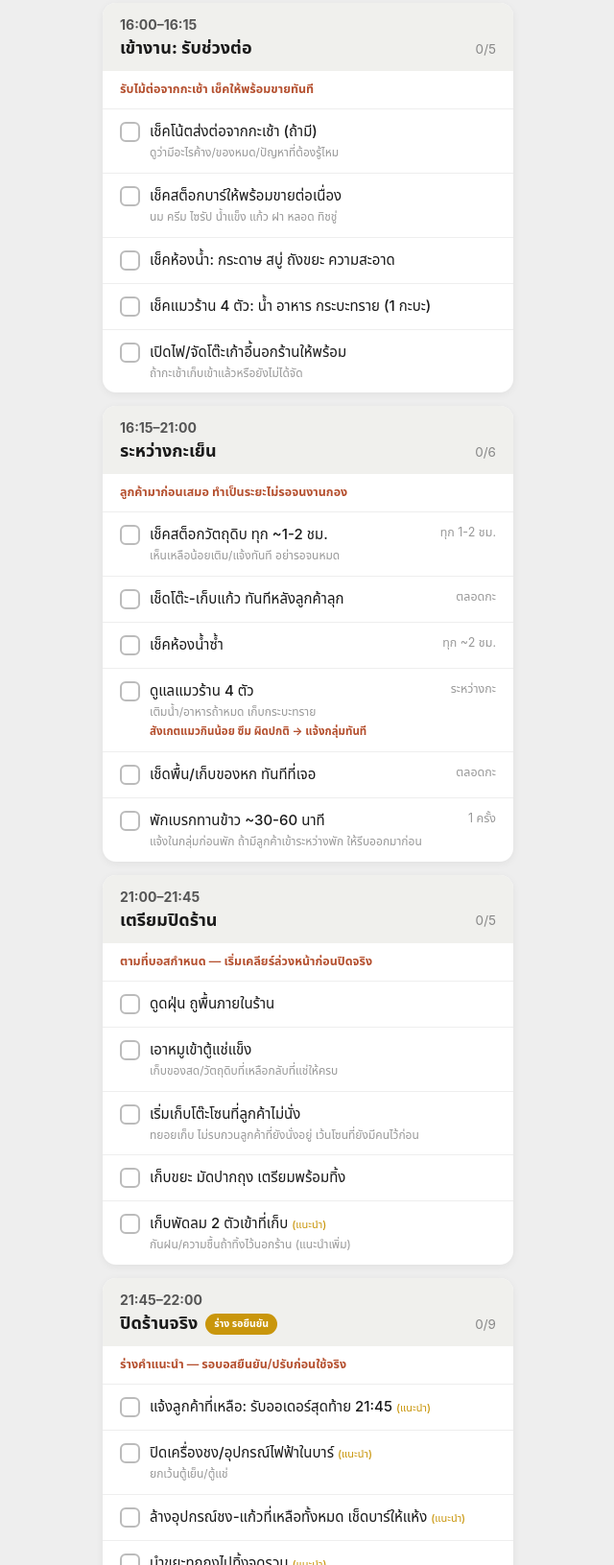
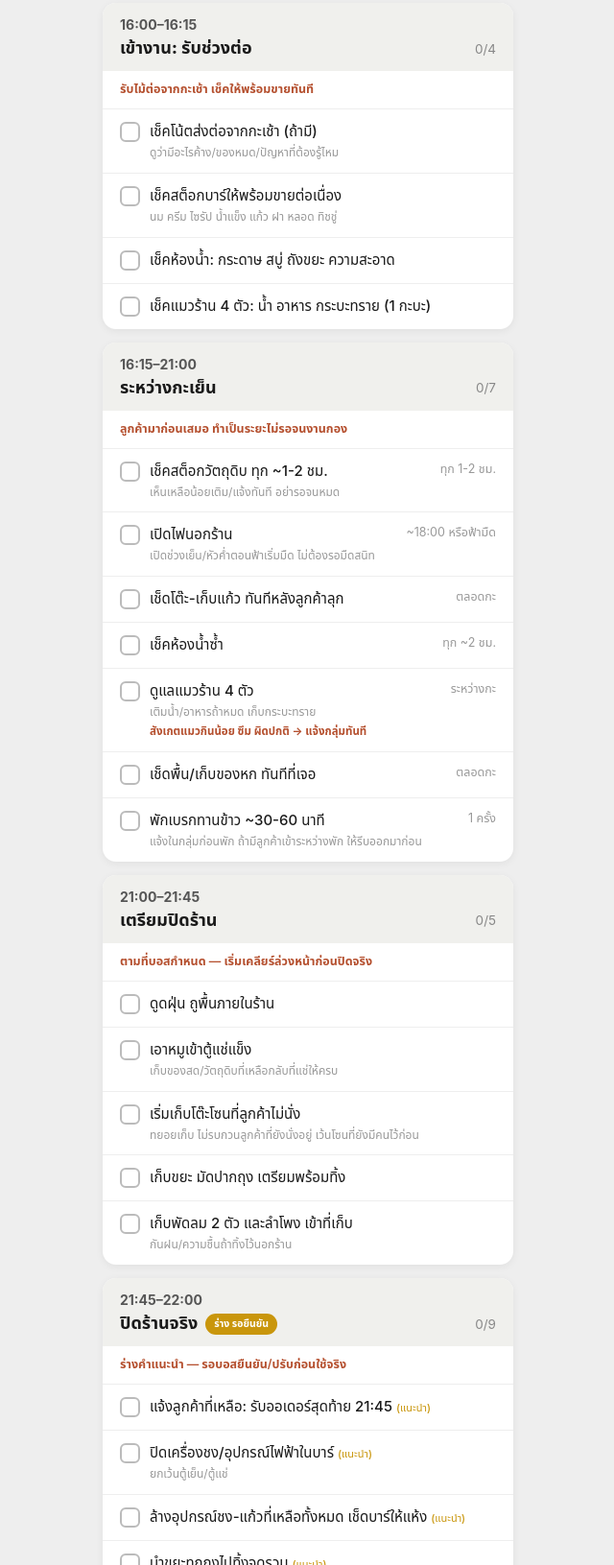
Before and after one commit to ta1150/meowcha-dashboard, a plain HTML site: page sop_evening.html in a window 1280 px wide. Shown: the part 132-1763 px from the top of the page at 96% size, without its empty margins (319-959 px from the left). Drawn offline with Linux system fonts and the light colour scheme.

Commit message:
Remove table setup, move outdoor lights to dusk, add speaker to pack-away list

```diff
--- a/sop_evening.html
+++ b/sop_evening.html
@@ -57,11 +57,11 @@ const SECTIONS = [
       {t:'เช็คสต็อกบาร์ให้พร้อมขายต่อเนื่อง', s:'นม ครีม ไซรัป น้ำแข็ง แก้ว ฝา หลอด ทิชชู่'},
       {t:'เช็คห้องน้ำ: กระดาษ สบู่ ถังขยะ ความสะอาด'},
       {t:'เช็คแมวร้าน 4 ตัว: น้ำ อาหาร กระบะทราย (1 กะบะ)'},
-      {t:'เปิดไฟ/จัดโต๊ะเก้าอี้นอกร้านให้พร้อม', s:'ถ้ากะเช้าเก็บเข้าแล้วหรือยังไม่ได้จัด'},
     ]},
   { id:'e2', time:'16:15–21:00', title:'ระหว่างกะเย็น', note:'ลูกค้ามาก่อนเสมอ ทำเป็นระยะไม่รอจนงานกอง',
     items:[
       {t:'เช็คสต็อกวัตถุดิบ ทุก ~1-2 ชม.', s:'เห็นเหลือน้อยเติม/แจ้งทันที อย่ารอจนหมด', time:'ทุก 1-2 ชม.'},
+      {t:'เปิดไฟนอกร้าน', s:'เปิดช่วงเย็น/หัวค่ำตอนฟ้าเริ่มมืด ไม่ต้องรอมืดสนิท', time:'~18:00 หรือฟ้ามืด'},
       {t:'เช็ดโต๊ะ-เก็บแก้ว ทันทีหลังลูกค้าลุก', time:'ตลอดกะ'},
       {t:'เช็คห้องน้ำซ้ำ', time:'ทุก ~2 ชม.'},
       {t:'ดูแลแมวร้าน 4 ตัว', s:'เติมน้ำ/อาหารถ้าหมด เก็บกระบะทราย', r:'สังเกตแมวกินน้อย ซึม ผิดปกติ → แจ้งกลุ่มทันที', time:'ระหว่างกะ'},
@@ -74,7 +74,7 @@ const SECTIONS = [
       {t:'เอาหมูเข้าตู้แช่แข็ง', s:'เก็บของสด/วัตถุดิบที่เหลือกลับที่แช่ให้ครบ'},
       {t:'เริ่มเก็บโต๊ะโซนที่ลูกค้าไม่นั่ง', s:'ทยอยเก็บ ไม่รบกวนลูกค้าที่ยังนั่งอยู่ เว้นโซนที่ยังมีคนไว้ก่อน'},
       {t:'เก็บขยะ มัดปากถุง เตรียมพร้อมทิ้ง'},
-      {t:'เก็บพัดลม 2 ตัวเข้าที่เก็บ', s:'กันฝน/ความชื้นถ้าทิ้งไว้นอกร้าน (แนะนำเพิ่ม)', isSuggest:true},
+      {t:'เก็บพัดลม 2 ตัว และลำโพง เข้าที่เก็บ', s:'กันฝน/ความชื้นถ้าทิ้งไว้นอกร้าน'},
     ]},
   { id:'e4', time:'21:45–22:00', title:'ปิดร้านจริง', note:'ร่างคำแนะนำ — รอบอสยืนยัน/ปรับก่อนใช้จริง', isDraft:true,
     items:[
```
